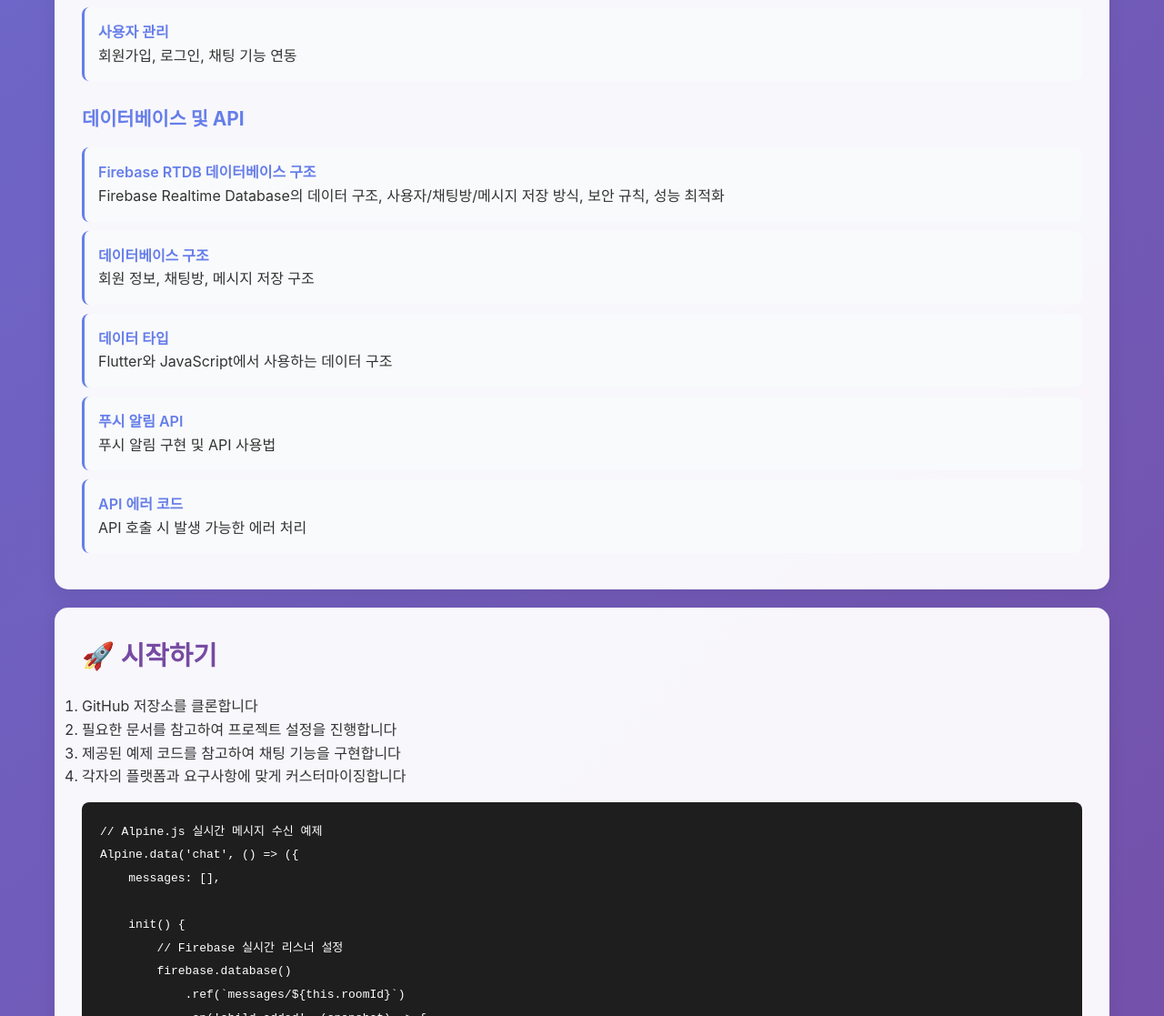
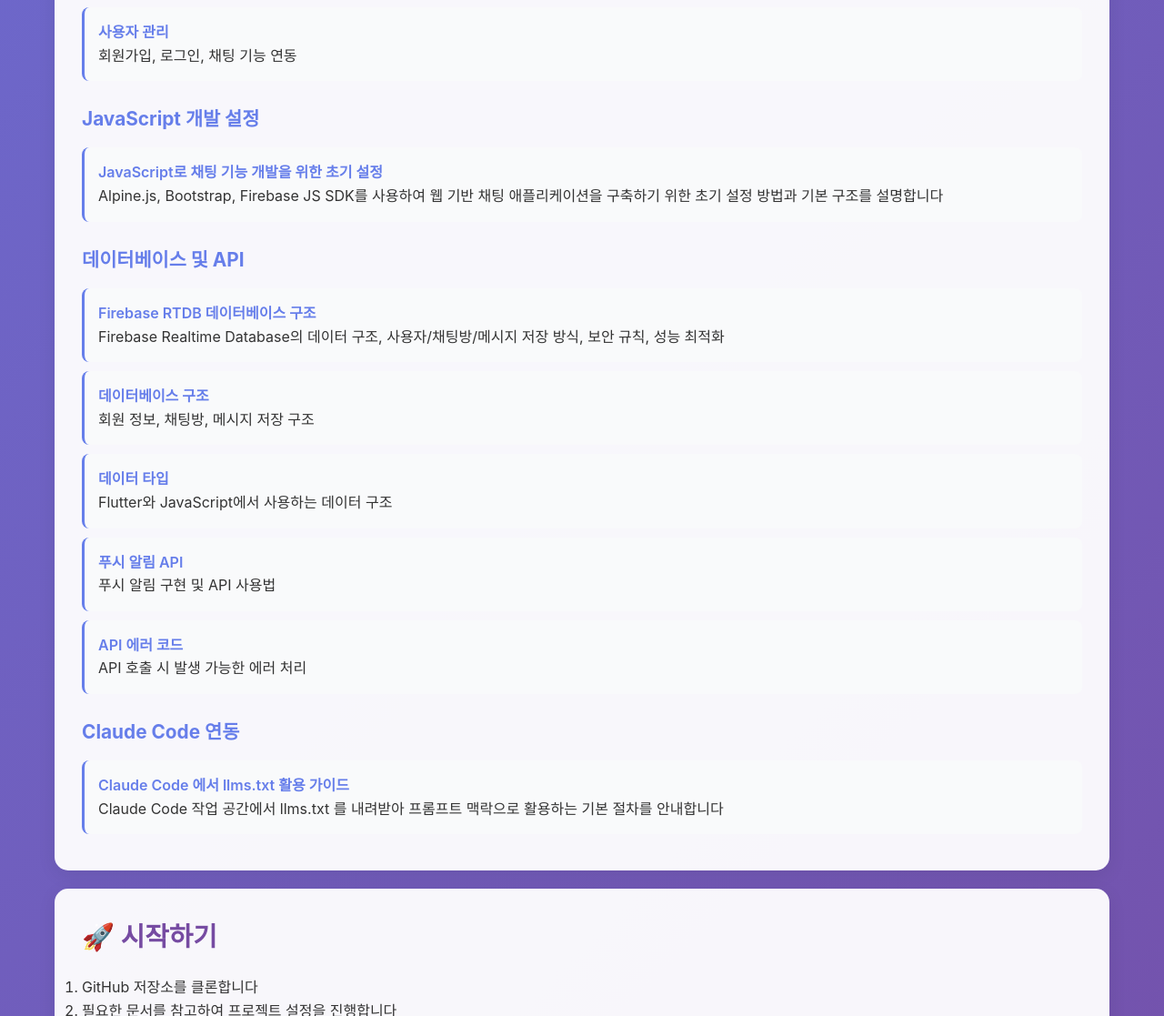
Before and after one commit to thruthesky/openchat, a plain HTML site: page index.html in a window 1280 px wide. Shown: the part 2814-3931 px from the top of the page at 91% size. Drawn offline with Linux system fonts and the light colour scheme.

Commit message:
Add initial setup documentation for JavaScript chat feature and integrate Claude Code usage guide

```diff
--- a/index.html
+++ b/index.html
@@ -367,6 +367,14 @@ void sendMessage(String text) async {
                 </li>
             </ul>
 
+            <h3>JavaScript 개발 설정</h3>
+            <ul class="docs-list">
+                <li>
+                    <a href="docs/javascript-setup.md">JavaScript로 채팅 기능 개발을 위한 초기 설정</a>
+                    <p>Alpine.js, Bootstrap, Firebase JS SDK를 사용하여 웹 기반 채팅 애플리케이션을 구축하기 위한 초기 설정 방법과 기본 구조를 설명합니다</p>
+                </li>
+            </ul>
+
             <h3>데이터베이스 및 API</h3>
             <ul class="docs-list">
                 <li>
@@ -388,6 +396,14 @@ void sendMessage(String text) async {
                 <li>
                     <a href="docs/api-error.md">API 에러 코드</a>
                     <p>API 호출 시 발생 가능한 에러 처리</p>
+                </li>
+            </ul>
+
+            <h3>Claude Code 연동</h3>
+            <ul class="docs-list">
+                <li>
+                    <a href="docs/llms-integration.md">Claude Code 에서 llms.txt 활용 가이드</a>
+                    <p>Claude Code 작업 공간에서 llms.txt 를 내려받아 프롬프트 맥락으로 활용하는 기본 절차를 안내합니다</p>
                 </li>
             </ul>
         </section>
```
Also changed, not shown: apps/js/index.html (added), llms.txt, 4 other files.
